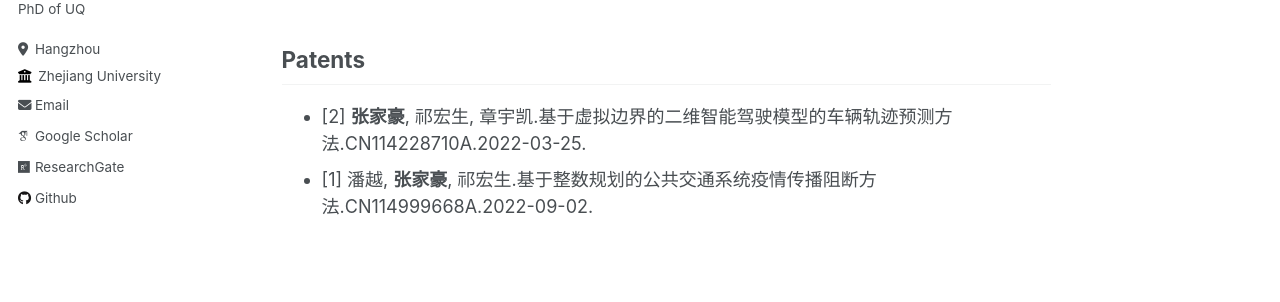
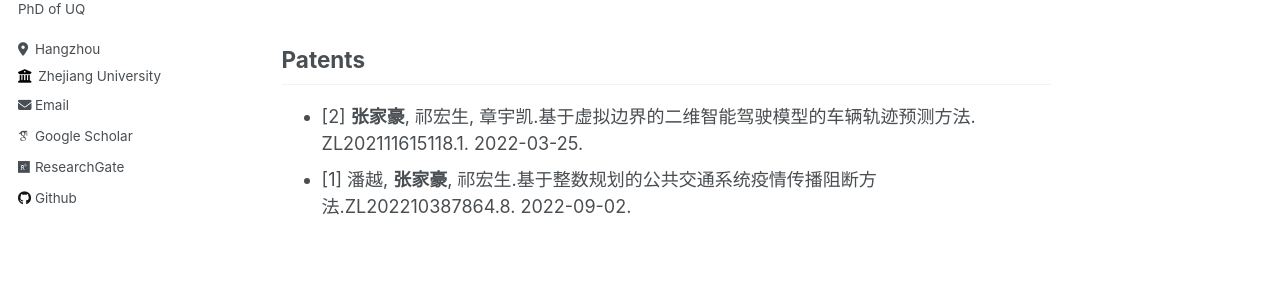
Before and after one commit to zhangjiahao2024/zhangjiahao.github.io, a Jekyll site: the page built from _pages/publications.md, in a window 1280 px wide and 900 px high, scrolled down 1194 px. Shown: the part 263-565 px from the top of the window. Built offline with Jekyll 4.4.1, drawn with Linux system fonts in a browser that asks for light colours; some web fonts are replaced.

Commit message:
Update publications.md

```diff
--- a/_pages/publications.md
+++ b/_pages/publications.md
@@ -40,5 +40,5 @@ Conference Proceedings
 
 Patents
 -------
-* [2] **张家豪**, 祁宏生, 章宇凯.基于虚拟边界的二维智能驾驶模型的车辆轨迹预测方法.CN114228710A.2022-03-25.
-* [1] 潘越, **张家豪**, 祁宏生.基于整数规划的公共交通系统疫情传播阻断方法.CN114999668A.2022-09-02.
+* [2] **张家豪**, 祁宏生, 章宇凯.基于虚拟边界的二维智能驾驶模型的车辆轨迹预测方法. ZL202111615118.1. 2022-03-25.
+* [1] 潘越, **张家豪**, 祁宏生.基于整数规划的公共交通系统疫情传播阻断方法.ZL202210387864.8. 2022-09-02.
```
